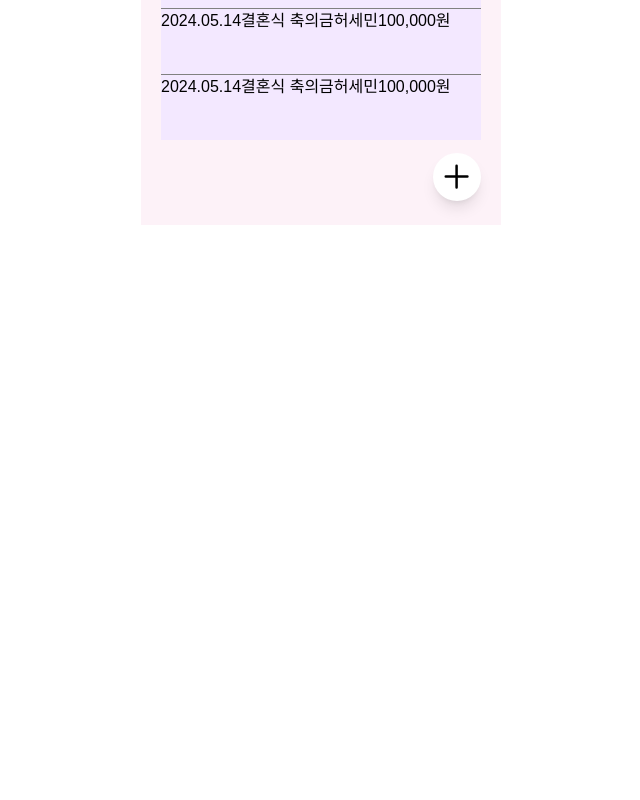
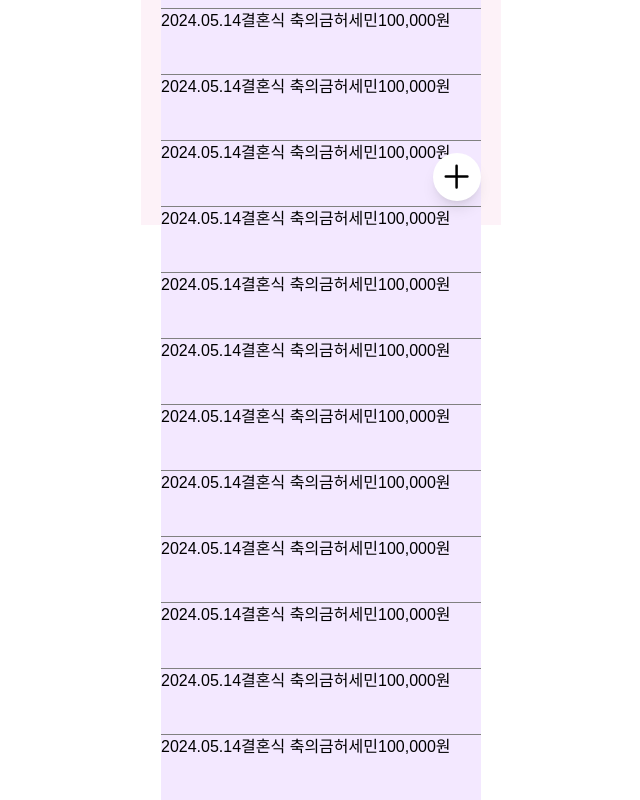
Before and after one commit to kangmin01/Garden-of-Records, a React (Create React App) app: page / in a window 1280 px wide. Shown: the part 575-1375 px from the top of the page, without its empty margins (319-959 px from the left). Before the commit the page ends 800 px from the top, so only its background shows below. Built offline with nearby package versions, Linux system fonts and the light colour scheme.

Commit message:
fix: height 100vh ->100dvh

```diff
--- a/src/pages/Home.tsx
+++ b/src/pages/Home.tsx
@@ -4,7 +4,7 @@ import FloatingButton from "../components/ui/FloatingButton";
 
 export default function Home() {
   return (
-    <div className="bg-pink-50 max-w-[360px] mx-auto h-screen relative">
+    <div className="bg-pink-50 max-w-[360px] mx-auto h-dvh relative">
       <nav className="bg-pink-100 max-w-[360px] mx-auto flex justify-between px-5 py-3 items-center text-h1">
         <div>기록의 정원</div>
         <div>
@@ -40,6 +40,16 @@ export default function Home() {
           <EventListCard />
           <EventListCard />
           <EventListCard />
+          <EventListCard />
+          <EventListCard />
+          <EventListCard />
+          <EventListCard />
+          <EventListCard />
+          <EventListCard />
+          <EventListCard />
+          <EventListCard />
+          <EventListCard />
+          <EventListCard />
         </section>
       </div>
       <FloatingButton />
```
